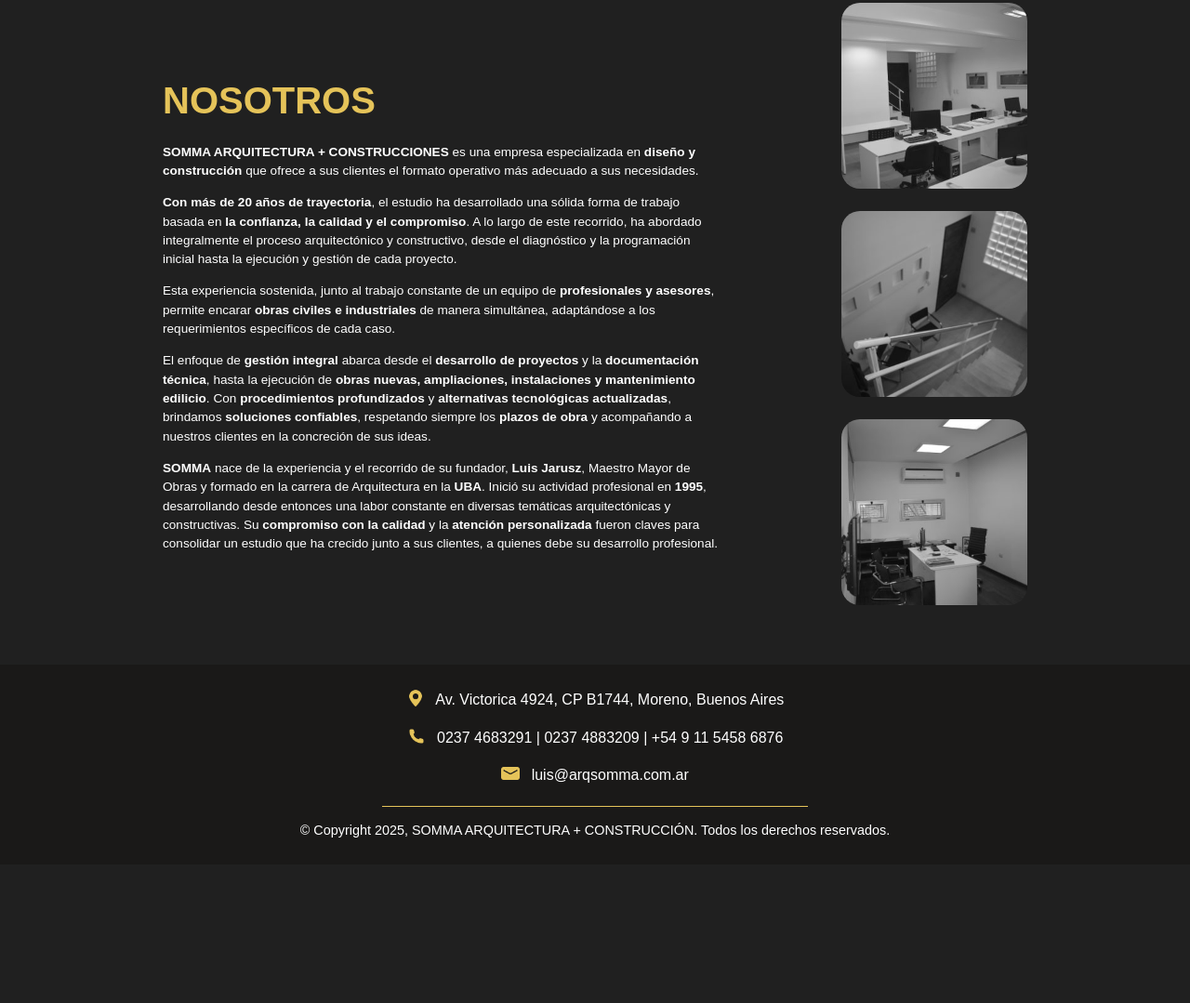
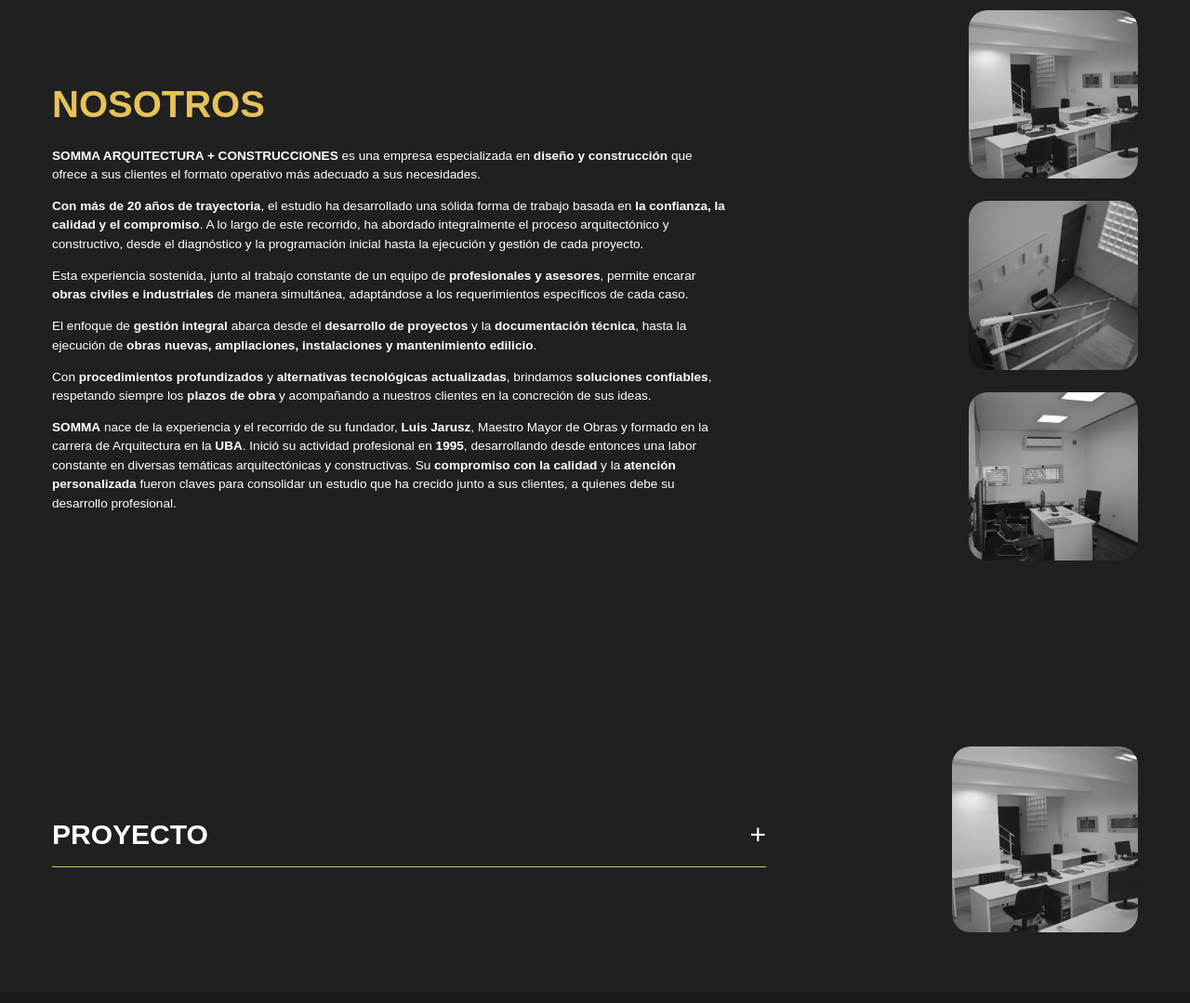
Before and after one commit to FranciscoJarusz/web-somma, a plain HTML site: page index.html in a window 1280 px wide. Shown: the part 461-1540 px from the top of the page at 93% size. Before the commit the page ends 1391 px from the top, so only its background shows below. Drawn offline with Linux system fonts and the light colour scheme.

Commit message:
Agrego una nueva parte a Inicio

```diff
--- a/animaciones.js
+++ b/animaciones.js
@@ -48,3 +48,10 @@ document.addEventListener("DOMContentLoaded", () => {
 
   }, 1000);
 });
+
+const detalles = document.querySelector(".lista");
+const resumen = detalles.querySelector(".lista-titulo");
+
+resumen.addEventListener("click", () => {
+  detalles.classList.toggle("abierta");
+});
--- a/index.html
+++ b/index.html
@@ -67,7 +67,9 @@
 
             <p>Esta experiencia sostenida, junto al trabajo constante de un equipo de <strong>profesionales y asesores</strong>, permite encarar <strong>obras civiles e industriales</strong> de manera simultánea, adaptándose a los requerimientos específicos de cada caso.</p>
 
-            <p>El enfoque de <strong>gestión integral</strong> abarca desde el <strong>desarrollo de proyectos</strong> y la <strong>documentación técnica</strong>, hasta la ejecución de <strong>obras nuevas, ampliaciones, instalaciones y mantenimiento edilicio</strong>. Con <strong>procedimientos profundizados</strong> y <strong>alternativas tecnológicas actualizadas</strong>, brindamos <strong>soluciones confiables</strong>, respetando siempre los <strong>plazos de obra</strong> y acompañando a nuestros clientes en la concreción de sus ideas.</p>
+            <p>El enfoque de <strong>gestión integral</strong> abarca desde el <strong>desarrollo de proyectos</strong> y la <strong>documentación técnica</strong>, hasta la ejecución de <strong>obras nuevas, ampliaciones, instalaciones y mantenimiento edilicio</strong>.</p>
+
+            <p>Con <strong>procedimientos profundizados</strong> y <strong>alternativas tecnológicas actualizadas</strong>, brindamos <strong>soluciones confiables</strong>, respetando siempre los <strong>plazos de obra</strong> y acompañando a nuestros clientes en la concreción de sus ideas.</p>
 
             <p><strong>SOMMA</strong> nace de la experiencia y el recorrido de su fundador, <strong>Luis Jarusz</strong>, Maestro Mayor de Obras y formado en la carrera de Arquitectura en la <strong>UBA</strong>. Inició su actividad profesional en <strong>1995</strong>, desarrollando desde entonces una labor constante en diversas temáticas arquitectónicas y constructivas. Su <strong>compromiso con la calidad</strong> y la <strong>atención personalizada</strong> fueron claves para consolidar un estudio que ha crecido junto a sus clientes, a quienes debe su desarrollo profesional.</p>
           </div>
@@ -76,6 +78,26 @@
             <img src="img/fotosomma1.jpg" alt="Oficina 1">
             <img src="img/fotosomma2.jpg" alt="Oficina 2">
             <img src="img/fotosomma3.jpg" alt="Oficina 3">
+          </div>
+
+        </div>
+
+        <div class="proyectos-contenedor">
+
+          <div class="lista">
+
+            <div class="lista-titulo">
+              <strong>PROYECTO</strong>
+            </div>
+
+            <div class="lista-contenedor">
+              <p>Desarrollamos integralmente la documentación técnica del proyecto, contemplando la producción de imágenes digitales, los cómputos y presupuestos necesarios, y la planificación mensual de la inversión. Además, confeccionamos los pliegos de obra para garantizar una ejecución ordenada, eficiente y ajustada a los requerimientos del cliente.</p>
+            </div>
+
+          </div>
+
+          <div class="imagen-proyecto">
+            <img src="img/fotosomma1.jpg" alt="Imagen proyecto">
           </div>
 
         </div>
--- a/style.css
+++ b/style.css
@@ -18,7 +18,6 @@
     animation: blink 1s ease-in-out infinite;
 }
 
-/* Animación de titilar */
 @keyframes blink {
     0%, 100% {
         opacity: 1;
@@ -93,7 +92,7 @@ header {
     justify-content: space-between;
     align-items: center;
     margin: 0 auto;
-    padding: 0 150px;
+    padding: 0 370px;
 }
 
 .logo-img {
@@ -102,7 +101,6 @@ header {
     display: block;
 }
 
-/* Navegación */
 nav ul {
     list-style: none;
     display: flex;
@@ -121,13 +119,6 @@ nav a:visited {
 nav a:hover {
     color: #e5c359;
     transition: color 0.3s ease;
-}
-
-/* ------------------------------------------------------------------ SECCIONES ------------------------------------------------------------------ */
-
-section {
-    padding: 2rem;
-    width: 100%;
 }
 
 /* ------------------------------------------------------------------ FOOTER ------------------------------------------------------------------ */
@@ -184,8 +175,6 @@ footer .copyright {
 /* ------------------------------------------------------------------ NOSOTROS ------------------------------------------------------------------ */
 
 .banner-nosotros {
-  width: 100%;
-  height: 40vh;
   overflow: hidden;
   margin-top: -10px;
   margin-bottom: 10px;
@@ -193,7 +182,7 @@ footer .copyright {
 
 .banner-nosotros img {
   width: 100%;
-  height: 100%;
+  height: 40vh;
   object-fit: cover;
 }
 
@@ -201,7 +190,6 @@ footer .copyright {
   background-color: #202020;
   color: white;
   padding: 4rem 2rem;
-  font-family: 'Montserrat', sans-serif;
 }
 
 .contenido {
@@ -209,13 +197,15 @@ footer .copyright {
   align-items: center;
   justify-content: center;
   max-width: 1200px;
-  gap: 70px;
+  gap: 200px;
   margin: 0 auto;
+  margin-bottom: 200px;
   padding: 0 1rem;
 }
 
 .texto-nosotros {
-  width: 600px;
+  text-wrap: wrap;
+  width: 800px;
   font-size: 0.85rem;
   line-height: 1.5;
 }
@@ -227,6 +217,7 @@ footer .copyright {
 }
 
 .galeria-vertical {
+  /* min-width: 200px; */
   width: 200px;
   margin-left: 60px;
   display: flex;
@@ -242,6 +233,75 @@ footer .copyright {
   display: block;
 }
 
+.proyectos-contenedor {
+  display: flex;
+  align-items: center;
+  justify-content: space-between;
+  max-width: 1200px;
+  gap: 200px;
+  margin: 0 auto;
+  padding: 0 1rem;
+}
+
+.lista {
+  flex: 1;
+  border-bottom: 1px solid #e5c359;
+  width: 600px;
+}
+
+.imagen-proyecto img {
+  transition: transform 0.8s ease;
+  width: 200px;
+  border-radius: 20px;
+  object-fit: cover;
+  display: block;
+}
+
+.lista-titulo {
+  cursor: pointer;
+  display: flex;
+  justify-content: space-between;
+  align-items: left;
+  font-size: 30px;
+  padding-bottom: 10px;
+}
+
+.lista-contenedor {
+  text-wrap: wrap;
+  width: 600px;
+  font-size: 16px;
+}
+
+.lista-titulo::after {
+  content: "+";
+}
+
+.lista.abierta .lista-titulo {
+  color: #e5c359;
+  transition: color 0.5s ease;
+}
+
+.lista.abierta .lista-titulo::after {
+  content: "-";
+  color: #e5c359;
+  transition: color 0.5s ease;
+}
+
+.lista.abierta ~ .imagen-proyecto img {
+  transform: scale(1.02);
+  opacity: 1;
+}
+
+.lista-contenedor {
+  max-height: 0;
+  overflow: hidden;
+  opacity: 0;
+  transition: max-height 0.5s ease;
+}
+
+.lista.abierta .lista-contenedor {
+  max-height: 700px;
+}
 
 /* ------------------------------------------------------------------ SERVICIOS ------------------------------------------------------------------ */
 
```
